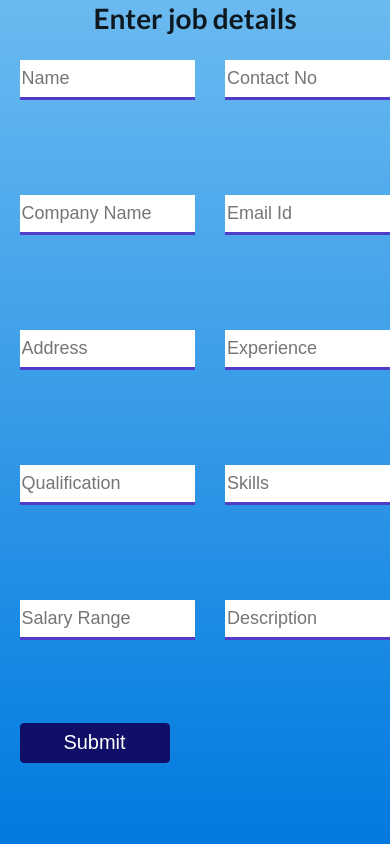
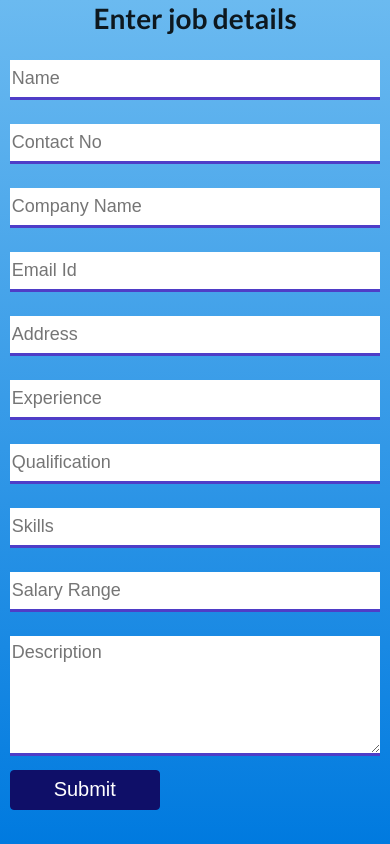
Before and after one commit to ashwini913/aine_task2, a React (Create React App) app: page /recruiterspage in a window 390 px wide. Built offline with nearby package versions, Linux system fonts and the light colour scheme.

Commit message:
changing styles according to screen width

```diff
--- a/src/CSS/Applications.css
+++ b/src/CSS/Applications.css
@@ -2,16 +2,16 @@
   width: 100%;
   font-size: 20px;
   color: steelblue;
+  margin: 5px auto;
 }
 .container {
   width: 70vw;
-  height: 580px;
+  height: 650px;
   background-color: white;
   box-shadow: rgba(50, 50, 93, 0.25) 0px 50px 100px -20px,
     rgba(0, 0, 0, 0.3) 0px 30px 60px -30px,
     rgba(10, 37, 64, 0.35) 0px -2px 6px 0px inset;
   margin-bottom: 20px;
-  padding: 10px;
 }
 ul {
   list-style-type: none;
@@ -19,7 +19,6 @@ ul {
 .listContainer {
   width: 100%;
   height: 100%;
-  position: fixed;
   display: flex;
   flex-direction: column;
   overflow: auto;
@@ -27,10 +26,9 @@ ul {
   align-items: center;
 }
 .postJobs {
-  width: 70%;
-  height: 400px;
-  background-color: white;
-  position: relative;
+  width: 100%;
+  height: 100vh;
+  background-color: linear-gradient(to top, #007adf 0%, #6bbaf0 100%);
   display: flex;
   justify-content: center;
   align-items: center;
@@ -39,6 +37,7 @@ ul {
     rgba(10, 37, 64, 0.35) 0px -2px 6px 0px inset;
   font-size: 22px;
   color: steelblue;
+  color: white;
   padding: 10px;
 }
 .listContainer .heading {
@@ -52,5 +51,19 @@ ul {
   color: teal;
 }
 li {
-  margin: 30px;
+  margin: 10px;
+  word-wrap: break-word;
+  line-height: 1.6;
 }
+@media screen and (max-width: 1000px) {
+  .container {
+    width: 95%;
+    height: 900px;
+  }
+}
+@media screen and (max-width: 800px) {
+  .container {
+    width: 95%;
+    height: 1000px;
+  }
+}
--- a/src/CSS/HomePage.css
+++ b/src/CSS/HomePage.css
@@ -73,17 +73,17 @@ img {
   flex-direction: column;
   justify-content: center;
   align-items: center;
+  margin-bottom: 30px;
   font-size: 55px;
 }
 .iconContainer p {
-  margin-top: 30px;
   font-size: 18px;
   color: steelblue;
 }
 .options {
   width: 100%;
   margin-top: 50px;
-  margin-left: 5%;
+  margin-left: 3%;
   padding: 60px;
   display: grid;
   grid-template-columns: auto auto auto;
@@ -99,3 +99,20 @@ img {
   font-size: 18px;
   color: white;
 }
+@media screen and (max-width: 800px) {
+  .options {
+    grid-template-columns: auto auto;
+    margin-left: 2%;
+  }
+  .iconContainer {
+    width: 30vw;
+  }
+}
+@media screen and (max-width: 600px) {
+  .iconContainer {
+    height: 160px;
+  }
+  .cover button {
+    width: 200px;
+  }
+}
--- a/src/CSS/RecruitersPage.css
+++ b/src/CSS/RecruitersPage.css
@@ -7,21 +7,19 @@
   justify-content: center;
   align-items: center;
   background-image: linear-gradient(to top, #007adf 0%, #6bbaf0 100%);
-  margin-bottom: 10px;
 }
 .form {
   width: 90%;
   height: 100%;
   font-size: 20px;
   display: grid;
-  grid-template-columns: 50% 50%;
+  grid-template-columns: auto auto;
   grid-column-gap: 30px;
   margin-bottom: 10px;
 }
 
 .input-text {
   margin: 12px 0;
-  display: block;
   width: 100%;
   height: 40px;
   border-width: 0 0 3px 0;
@@ -40,6 +38,10 @@ h3 {
   text-align: center;
   color: rgb(17, 17, 126);
 }
+#description {
+  height: 120px;
+  line-height: 1.6;
+}
 .submit {
   width: 150px;
   height: 40px;
@@ -56,3 +58,12 @@ h3 {
   border-bottom: 3px solid rgb(226, 16, 132);
   transition-duration: 500ms;
 }
+
+@media screen and (max-width: 900px) {
+  .form {
+    width: 95%;
+    height: 100%;
+    display: block;
+    overflow-y: scroll;
+  }
+}
--- a/src/components/HomePage.js
+++ b/src/components/HomePage.js
@@ -35,7 +35,7 @@ function HomePage() {
         </div>
         <div className="iconContainer">
           <i className="ui chart line icon"></i>
-          <p>Accounting and Finance</p>
+          <p>Finance</p>
         </div>
         <div className="iconContainer">
           <i className="ui building icon"></i>
--- a/src/components/RecruitersPage.js
+++ b/src/components/RecruitersPage.js
@@ -159,7 +159,7 @@ function RecruitersPage() {
           className="input-text"
           onChange={onInputChange}
         ></input>
-        <input
+        <textarea
           type="text"
           id="description"
           name="description"
@@ -167,7 +167,7 @@ function RecruitersPage() {
           placeholder="Description"
           className="input-text"
           onChange={onInputChange}
-        ></input>
+        ></textarea>
         <button className="submit">Submit</button>
       </form>
     </div>
```
